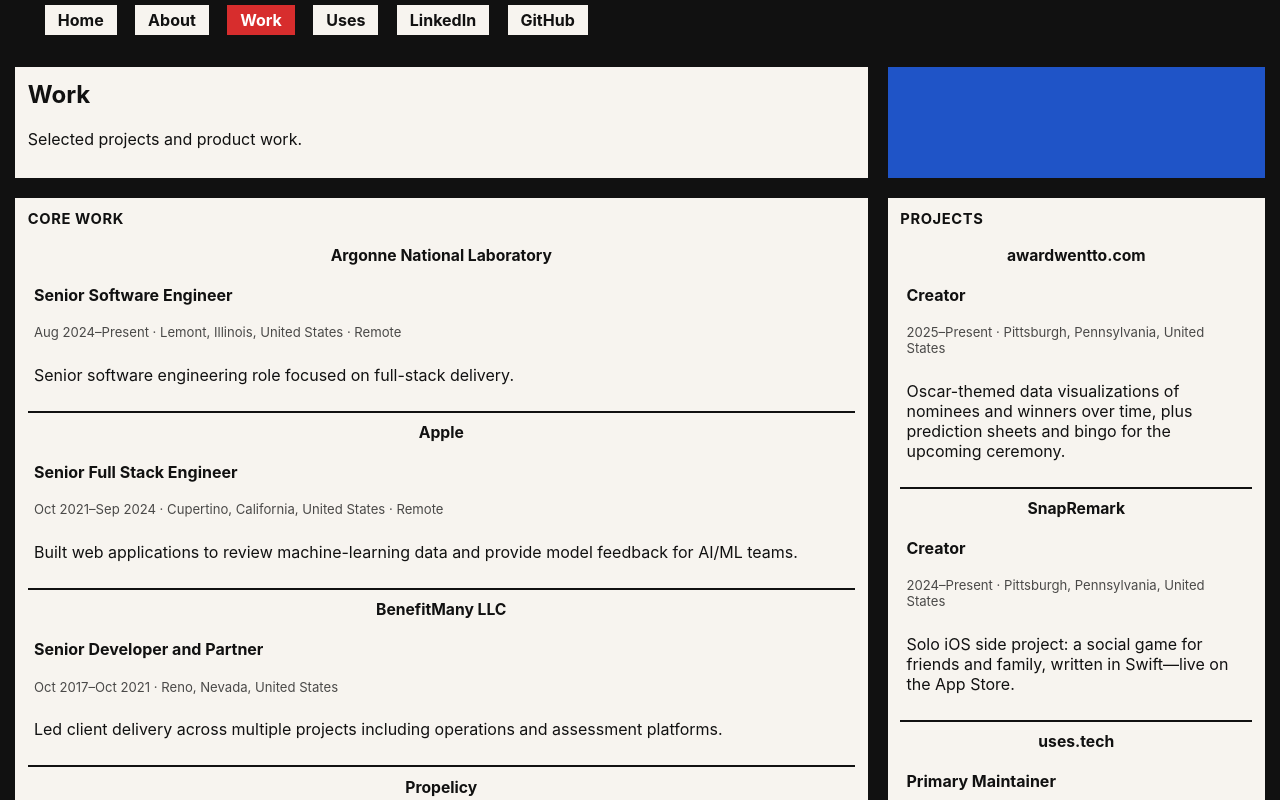
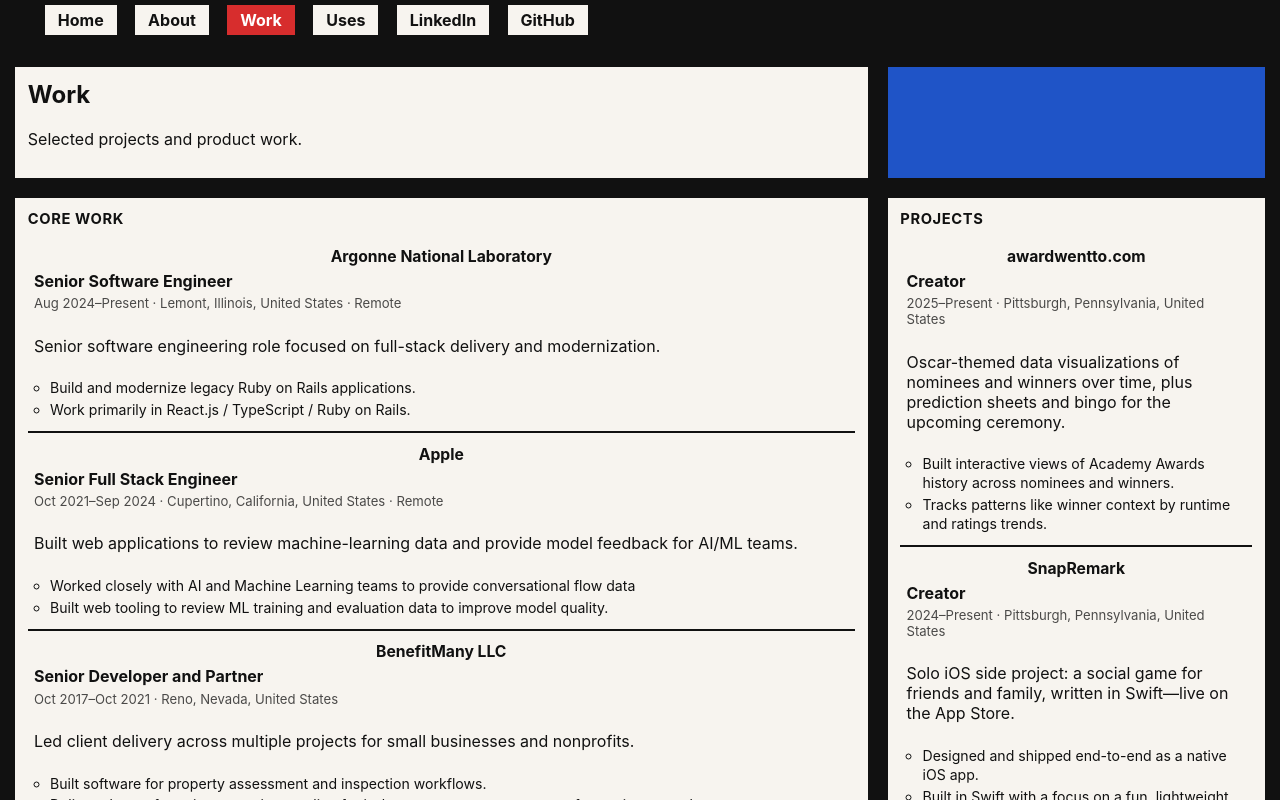
Before and after one commit to BlakeCampbells/Portfolio2026, a Nuxt app: page /work in a window 1280 px wide. Shown: the top 800 px of the page. Built offline with nearby package versions, Linux system fonts and the light colour scheme.

Commit message:
Update work items in site content with enhanced summaries and details; improve layout and styling in work index page.

```diff
--- a/app/composables/siteContent.ts
+++ b/app/composables/siteContent.ts
@@ -137,12 +137,12 @@
     location: 'Lemont, Illinois, United States · Remote',
     logo: '/logos/argonne.svg',
     stack: ['React.js', 'TypeScript', 'Full-Stack Development'],
-    summary: 'Senior software engineering role focused on full-stack delivery.',
+    summary: 'Senior software engineering role focused on full-stack delivery and modernization.',
     caseStudy:
       'At Argonne, I’m modernizing legacy Ruby on Rails applications that had drifted outside end-of-life support. I’ve focused on upgrading framework versions, improving code quality, and preparing front-end transitions from ExtJS4 to modern React.js. I also support mission-critical systems, including projects tied to nuclear waste workflows. The result has been faster, more reliable applications with noticeably better usability and maintainability.',
     details: [
-      'Build and maintain production web software.',
-      'Work primarily in React.js and TypeScript.',
+      'Build and modernize legacy Ruby on Rails applications.',
+      'Work primarily in React.js / TypeScript / Ruby on Rails.',
       'Deliver full-stack features with a focus on reliability and clarity.'
     ],
     kind: 'core'
@@ -160,8 +160,8 @@
     caseStudy:
       'At Apple, I supported internal machine-learning workflows by building tooling around support conversations and intent mapping. The team used this to understand where customer experiences could improve and to guide higher-level business decisions. A major challenge was delivering an ML-driven experience that still felt human and high quality. I helped structure and map the intent tree, supported rollout work across languages and locales, and contributed to data visualization patterns that made insights more actionable. The outcome was stronger customer-experience focus, clearer decision-making signals, and deep practical exposure to production ML systems.',
     details: [
-      'Worked closely with AI and Machine Learning teams.',
-      'Built web tooling to review ML training and evaluation data.',
+      'Worked closely with AI and Machine Learning teams to provide conversational flow data',
+      'Built web tooling to review ML training and evaluation data to improve model quality.',
       'Implemented feedback workflows used to improve model quality.'
     ],
     kind: 'core'
@@ -175,13 +175,13 @@
     logo: '/logos/benefitmany.png',
     stack: ['JavaScript', 'Ruby on Rails', 'Ruby', 'Vue.js', 'Nuxt.js'],
     summary:
-      'Led client delivery across multiple projects including operations and assessment platforms.',
+      'Led client delivery across multiple projects for small businesses and nonprofits.',
     caseStudy:
       'BenefitMany was a software development company focused on helping small businesses run better internal operations. We supported a wide mix of partners, including a law office, a print apparel company, a nonprofit serving victims of domestic abuse, and an insurance company that later brought our team in for a larger software initiative. The core challenge was that many small businesses need custom software tailored to their exact workflows. I led frontend development and UX across these projects, usually using Vue/Nuxt with a Ruby on Rails API. The outcome was strong partner trust and practical software that helped clients grow with more confidence and less operational friction.',
     details: [
       'Built software for property assessment and inspection workflows.',
-      'Delivered manufacturing operations tooling for in-house process management.',
-      'Helped nonprofits and small businesses with practical, maintainable software.',
+      'Delivered manufacturing operations tooling for in-house process management for a print apparel company.',
+      'Helped nonprofits and small businesses with practical, maintainable software for a nonprofit serving victims of domestic abuse.',
       'Acted as partner-level engineering lead across parallel projects.'
     ],
     kind: 'core'
@@ -195,7 +195,7 @@
     logo: '/logos/propelicy.svg',
     stack: ['Vue.js', 'Nuxt.js', 'Ruby on Rails', 'Rspec', 'JavaScript'],
     summary:
-      'Built a robust Nuxt application backed by a Rails API as lead frontend developer.',
+      'Built a robust Insurance Application using Vue.js / Nuxt.js and a Rails API as lead frontend developer.',
     caseStudy:
       'Propelicy was built to help insurance agents and agencies handle certification and registration for different policies in one place. The core problem was fragmentation: agents were juggling policy requirements and provider processes across disconnected systems. As cofounder and frontend lead, I owned the product experience for the central dashboard, focusing on clear workflow design and reliable day-to-day usability. I built the frontend on Vue/Nuxt with a Rails API backend and helped shape features that made policy onboarding easier to track. The result was a successful regional platform that supported growth through new policy types and additional insurance providers.',
     details: [
@@ -214,7 +214,7 @@
     logo: '/logos/mortarstone.svg',
     stack: ['AngularJS', 'Ruby on Rails', 'Node.js'],
     summary:
-      'Built and maintained a donor analytics web platform for churches and nonprofits.',
+      'Built and maintained a donor analytics web platform for churches and nonprofits using AngularJS 1.x and Ruby on Rails.',
     caseStudy:
       'MortarStone helps churches and nonprofits understand donor behavior and keep leadership teams informed with better fundraising visibility. A key challenge during my time there was moving beyond older jQuery-era frontend patterns while continuing to support active product needs. As a frontend developer, I worked in AngularJS 1.x and helped modernize the UI architecture while integrating with existing backend services. The outcome was a more maintainable analytics product and clearer donor insight workflows for nonprofit and church leadership teams.',
     details: [
--- a/app/pages/work/index.vue
+++ b/app/pages/work/index.vue
@@ -36,6 +36,7 @@
     }
   ]
 })
+
 </script>
 
 <template>
@@ -54,9 +55,12 @@
         <li v-for="item in coreWorkItems" :key="item.slug" class="row">
           <NuxtLink :to="`/work/${item.slug}`" class="row-link">
             <h3>{{ item.name }}</h3>
-            <p><strong>{{ item.role }}</strong></p>
+            <p class="role">{{ item.role }}</p>
             <p class="meta">{{ item.years }} · {{ item.location }}</p>
             <p>{{ item.summary }}</p>
+            <ul class="highlights">
+              <li v-for="detail in item.details.slice(0, 2)" :key="detail">{{ detail }}</li>
+            </ul>
           </NuxtLink>
         </li>
       </ul>
@@ -70,9 +74,12 @@
         <li v-for="item in sideProjects" :key="item.slug" class="row">
           <NuxtLink :to="`/work/${item.slug}`" class="row-link">
             <h3>{{ item.name }}</h3>
-            <p><strong>{{ item.role }}</strong></p>
+            <p class="role">{{ item.role }}</p>
             <p class="meta">{{ item.years }} · {{ item.location }}</p>
             <p>{{ item.summary }}</p>
+            <ul class="highlights">
+              <li v-for="detail in item.details.slice(0, 2)" :key="detail">{{ detail }}</li>
+            </ul>
           </NuxtLink>
         </li>
       </ul>
@@ -105,8 +112,8 @@
 
 .row-link {
   display: grid;
-  gap: .1rem;
-  padding: .45rem .2rem;
+  gap: .22rem;
+  padding: .55rem .2rem;
   border-radius: 2px;
   border: 3px solid transparent;
   transition: transform 120ms ease, border-color 120ms ease, box-shadow 120ms ease;
@@ -130,10 +137,24 @@
   box-shadow: 4px 4px 0 #1f54c7, 7px 7px 0 #f3c623;
 }
 
-.meta { font-size: .82rem; opacity: .75; margin: .1rem 0 .45rem; }
+.role {
+  font-weight: 700;
+  margin: 0;
+}
+
+.meta { font-size: .82rem; opacity: .75; margin: .05rem 0 .3rem; }
+
+.highlights {
+  margin: .2rem 0 0;
+  padding-left: 1rem;
+  display: grid;
+  gap: .18rem;
+  font-size: .88rem;
+  line-height: 1.35;
+}
 
 h1,h2,h3 { margin-top: 0; }
-h3 { text-align: center; font-size: .98rem; margin-bottom: .15rem; }
+h3 { text-align: center; font-size: .98rem; margin-bottom: .08rem; }
 h2 { font-size: 0.92rem; text-transform: uppercase; letter-spacing: .04em; margin-bottom: .45rem; }
 
 @media (max-width: 900px) {
```
